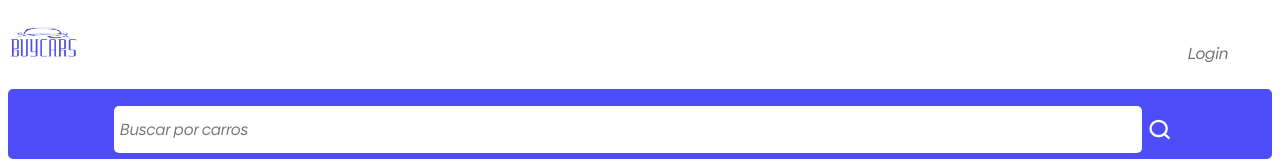
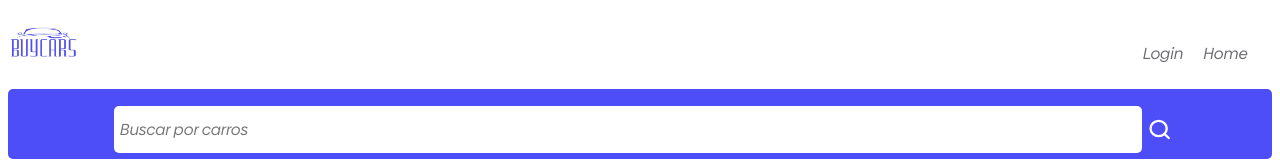
Before and after one commit to RicardolimaR2L/Loja-de-carros-Web, a Next.js app: page /cadastro in a window 1280 px wide. Shown: the top 161 px of the page. Built offline with nearby package versions, Linux system fonts and the light colour scheme; no server answers.

Commit message:
Adicionar opção  Home no menu

```diff
--- a/componentes/header/header.scss
+++ b/componentes/header/header.scss
@@ -4,34 +4,37 @@
   justify-content: space-between;
   width: 100%;
   margin-top: 10px;
-  background-color: white;
 
-  .logo-container  {
+  .logo-container {
     width: 60px;
     margin-bottom: 15px;
     cursor: pointer;
-    img{
+
+    img {
       width: 70px;
       height: 50px;
     }
   }
 
   .navegacao-container {
-    .menu-deslogado{
+    .menu-deslogado {
       width: 50px;
       display: flex;
-      gap: 25px;
+      gap: 10px;
+      margin-right: 45px;
     }
+
     ul {
       display: flex;
       flex-direction: row;
       align-items: center;
-      justify-content:center;
+      justify-content: center;
       list-style: none;
       width: 200px;
       padding-right: 35px;
     }
-.nome-usuario{
+
+    .nome-usuario {
       display: flex;
       align-items: center;
       justify-content: center;
@@ -44,11 +47,13 @@
       margin-left: -50px;
       margin-right: 5px;
     }
-.logout{
+
+    .logout {
       margin-left: 10px;
     }
-.cadastrar{
-  margin-left: 1px;
+
+    .cadastrar {
+      margin-left: 10px;
 
     }
   }
@@ -67,6 +72,7 @@ margin-left: 10px;
       display: flex;
       align-items: center;
       flex-direction: row;
+
       ul {
         width: 300px;
         list-style-type: none;
@@ -81,6 +87,7 @@ margin-left: 10px;
           font-family: $fontRegular;
           cursor: pointer;
           color: $corPrimaria2;
+
           &:hover {
             color: $corPrimaria1;
           }
--- a/componentes/header/index.js
+++ b/componentes/header/index.js
@@ -17,46 +17,48 @@ export default function Header() {
       setName(nomeSalvo)
     }
   }, [])
+
   const router = useRouter()
+
+
   const cadastrarCarro = () => {
     router.push('/cadastro')
   }
   const irParaLogin = () => {
     router.push('/login')
   }
-  const irparaHome = () => {
+  const irParaHome = () => {
     router.push('/')
+    if (router.push('/')) {
+
+    }
   }
-
   const logout = async () => {
     await usuarioService.logout()
-
-    router.push('/');
-
+    router.push('/')
+    router.reload()
   }
-
 
   return (
     <>
       <div className="header-container">
-        <div className="logo-container" onClick={irparaHome}>
+        <div className="logo-container" onClick={irParaHome}>
           <Image src={logoCars} alt="logo do loja" />
         </div>
         <div className="navegacao-container">
           {!name ? <nav >
             <ul className='menu-deslogado'>
               <li onClick={irParaLogin}>Login</li>
+              <li onClick={irParaHome} className='cadastrar'>Home</li>
             </ul>
-
           </nav> :
             <ul>
               <li className='nome-usuario'>{name}</li>
-              <li onClick={cadastrarCarro} className='cadastrar'>Cadastrar-Veículo</li>
+              <li onClick={irParaHome} className='cadastrar'>Home</li>
+              <li onClick={cadastrarCarro} className='cadastrar'>Cadastrar</li>
               <li onClick={logout} className='logout'>Sair</li>
             </ul>
-
           }
-
         </div>
       </div>
     </>
```
Lines whose indentation alone changed are shown as unchanged.
